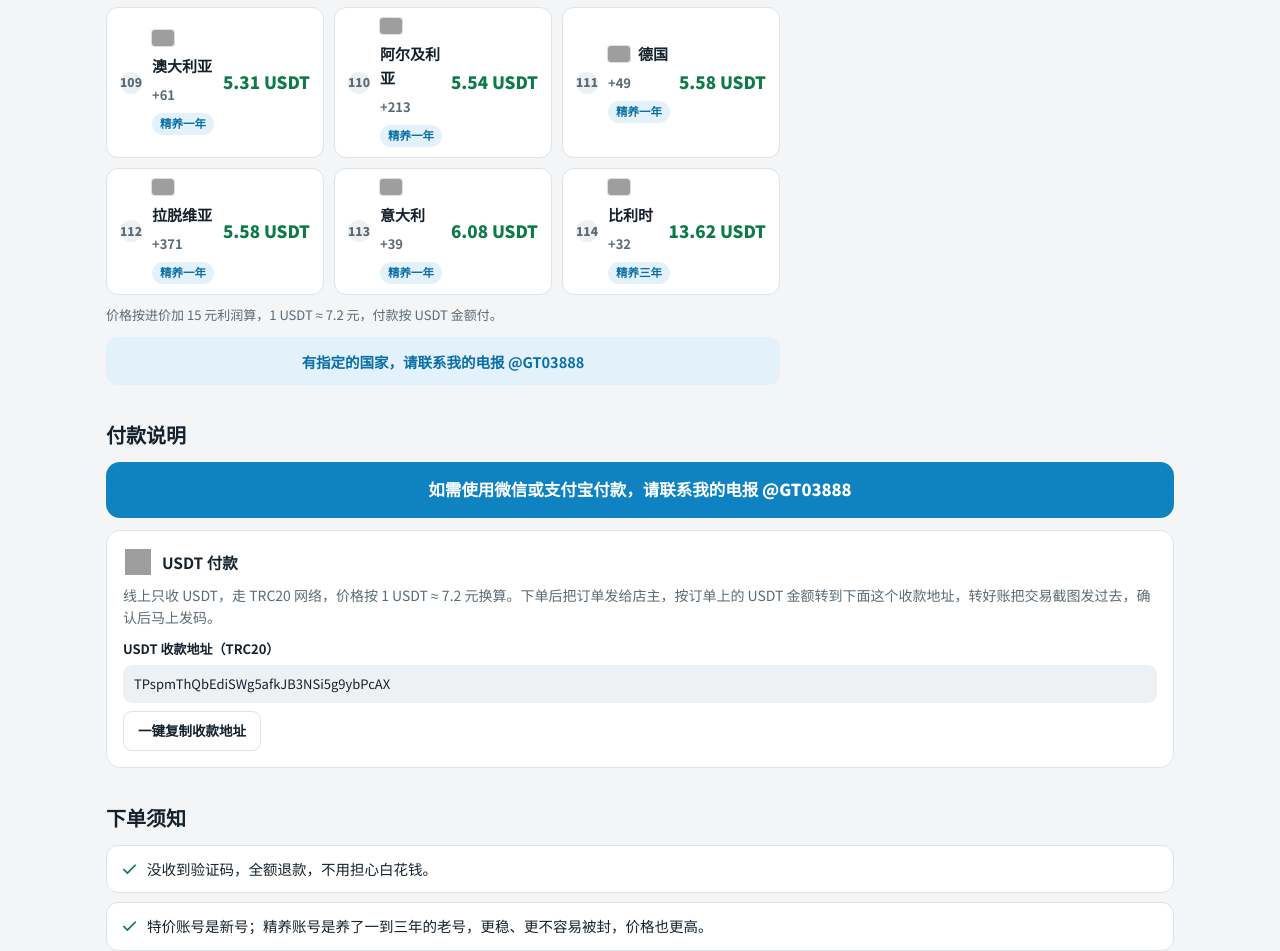
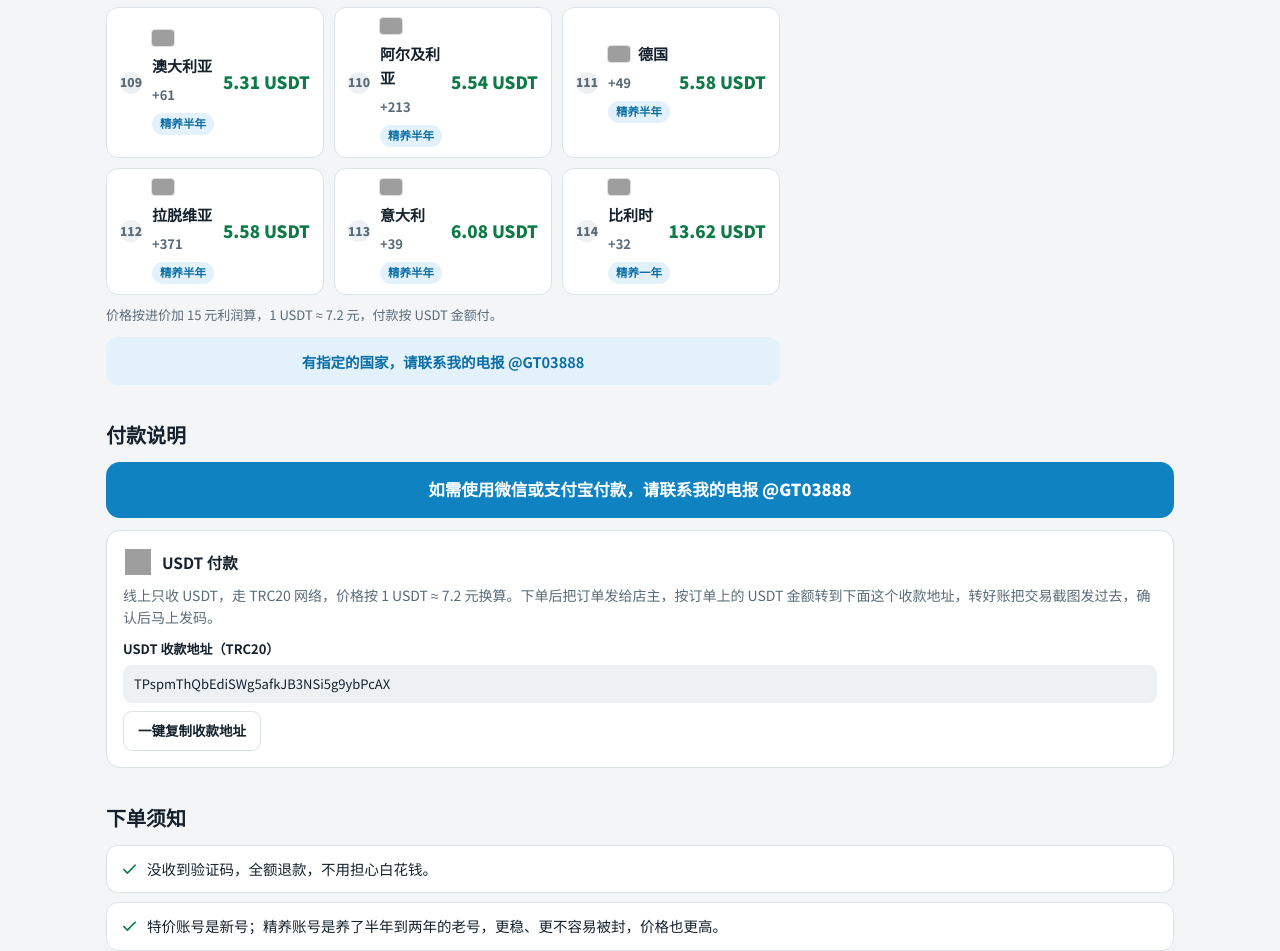
Before and after one commit to guotaodiao-cpu/jie-ma-xia-dan, a plain HTML site: page index.html in a window 1280 px wide. Shown: the part 7031-7982 px from the top of the page. Drawn offline with Linux system fonts and the light colour scheme; no server answers; grey boxes are pictures that could not be loaded.

Commit message:
rename tiers to 精养半年 / 精养一年

```diff
--- a/index.html
+++ b/index.html
@@ -469,7 +469,7 @@
         <h2>下单须知</h2>
         <ul class="notes-list">
           <li><svg viewBox="0 0 24 24" fill="none" stroke="currentColor" stroke-width="2.4" stroke-linecap="round" stroke-linejoin="round"><path d="M20 6 9 17l-5-5"/></svg><span>没收到验证码，全额退款，不用担心白花钱。</span></li>
-          <li><svg viewBox="0 0 24 24" fill="none" stroke="currentColor" stroke-width="2.4" stroke-linecap="round" stroke-linejoin="round"><path d="M20 6 9 17l-5-5"/></svg><span>特价账号是新号；精养账号是养了一到三年的老号，更稳、更不容易被封，价格也更高。</span></li>
+          <li><svg viewBox="0 0 24 24" fill="none" stroke="currentColor" stroke-width="2.4" stroke-linecap="round" stroke-linejoin="round"><path d="M20 6 9 17l-5-5"/></svg><span>特价账号是新号；精养账号是养了半年到两年的老号，更稳、更不容易被封，价格也更高。</span></li>
           <li><svg viewBox="0 0 24 24" fill="none" stroke="currentColor" stroke-width="2.4" stroke-linecap="round" stroke-linejoin="round"><path d="M20 6 9 17l-5-5"/></svg><span>一个号码只能注册一个账号，下单前先想好要注册哪个平台。</span></li>
           <li><svg viewBox="0 0 24 24" fill="none" stroke="currentColor" stroke-width="2.4" stroke-linecap="round" stroke-linejoin="round"><path d="M20 6 9 17l-5-5"/></svg><span>付款后把付款截图发给店主，发码更快。</span></li>
           <li><svg viewBox="0 0 24 24" fill="none" stroke="currentColor" stroke-width="2.4" stroke-linecap="round" stroke-linejoin="round"><path d="M20 6 9 17l-5-5"/></svg><span>国家的便宜贵排序每天按进价更新；你下单时选的档位价格，就是最终要付的价格。</span></li>
@@ -511,15 +511,15 @@
 "use strict";
 
 /* 定价：卖价（USDT）= 5sim 进价（美元）+ 15 元利润，按 1 USDT ≈ 7.2 元换算。
-   档位标签按卖价分：≤4.86 USDT 特价账号，≤8.33 精养一年，≤11.67 精养两年，其余精养三年。 */
+   档位标签按卖价分：≤4.86 USDT 特价账号，≤8.33 精养半年，≤11.67 精养两年，其余精养一年。 */
 function tierPrice(costUsd) {
 return Math.round((costUsd + 15 / 7.2) * 100) / 100;
 }
 function tierLabelByPrice(price) {
 if (price <= 4.86) return "特价账号";
-if (price <= 8.33) return "精养一年";
+if (price <= 8.33) return "精养半年";
 if (price <= 11.67) return "精养两年";
-return "精养三年";
+return "精养一年";
 }
 
 /* 拉不到实时进价时的兜底名单（2026-11-16 的 5sim 数据，全部有货国家，按便宜到贵排；tit 是 5sim 内部虚拟号池，不是国家，已排除） */
```
